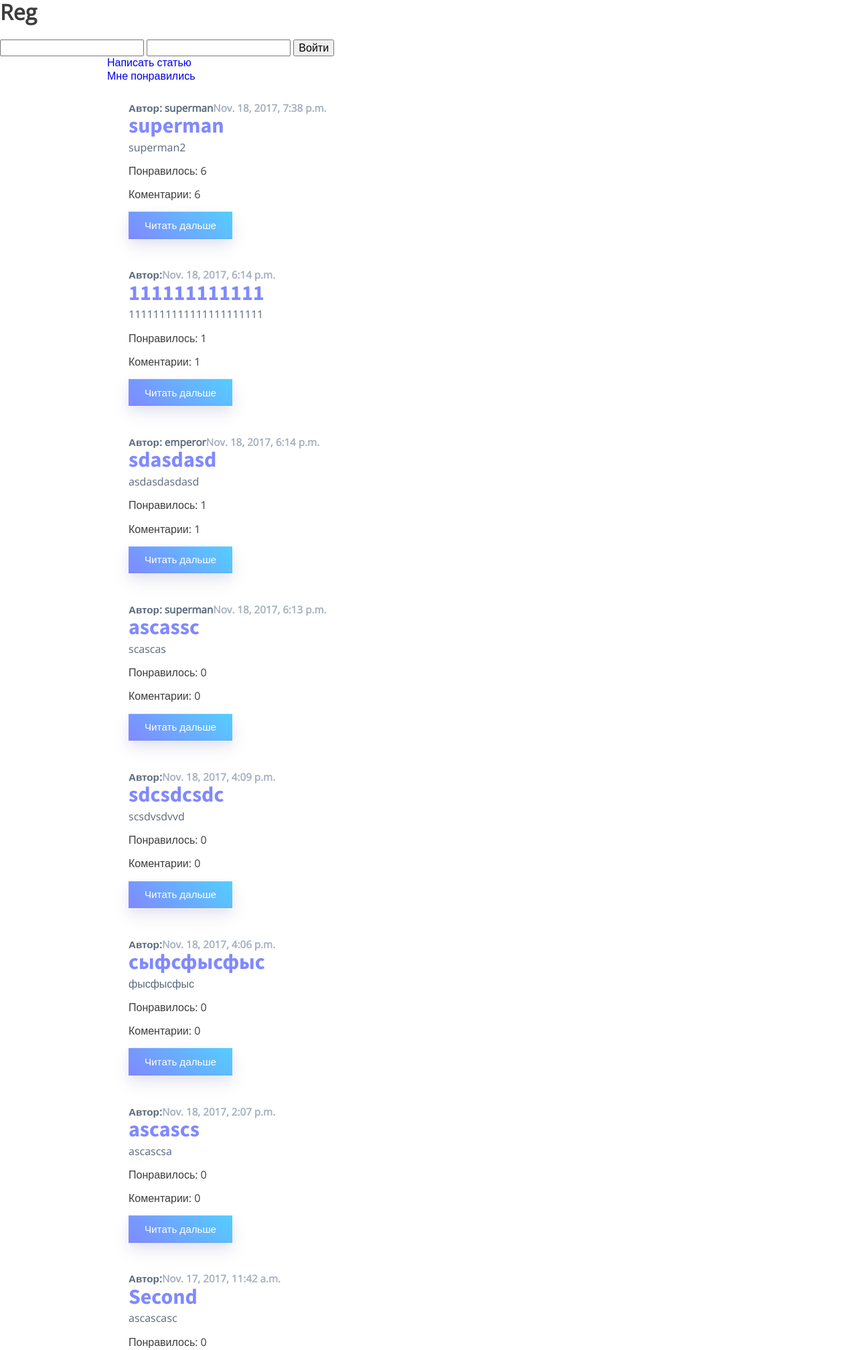
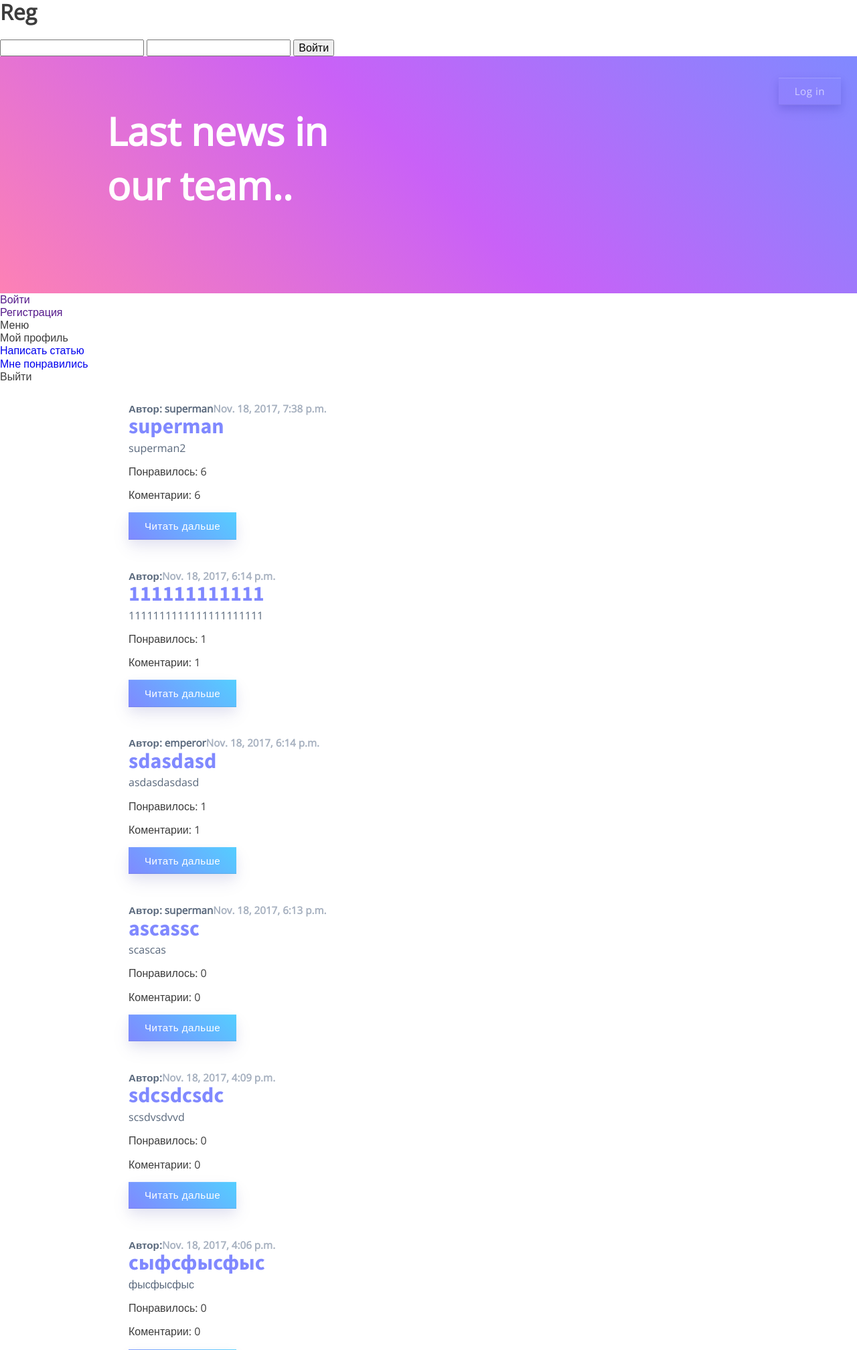
Before and after one commit to AleksBasko/PyBlog, a Django app: page / in a window 1280 px wide. Shown: the top 2016 px of the page at 67% size. Run offline with Django 3.2, Linux system fonts and the light colour scheme; data comes from the database, SQL or seed files in the repository; some libraries are stand-ins or nearby versions.

Commit message:
style list page header

```diff
--- a/static-src/src/style/main.scss
+++ b/static-src/src/style/main.scss
@@ -21,7 +21,8 @@
 /* ------ */
 
 /* --- components style --- */
-@import "part/components/articlesList.component";
+@import "part/components/articlesList.page";
+@import "part/components/login.component";
 /* ------ */
 
 @import "part/media";
--- a/static-src/src/style/part/components/articlesList.component.scss
+++ b/static-src/src/style/part/components/articlesList.page.scss
@@ -1,8 +1,21 @@
 
 .articles-list {
-    width: 75%;
-    max-width: 1170px;
-    margin: 0 auto;
+    position: relative;
+}
+
+.articles-list__header {
+    min-height: 350px;
+    padding: {
+        top: 4.5rem;
+        bottom: 4.5rem;
+        left: 0;
+        right: 0;
+    };
+    background: linear-gradient(45deg, #fd81b5 0%, #c961f7 50%, #8089ff 100%);
+
+    .title {
+        width: 400px;
+    }
 }
 
 .articles-block {
@@ -37,14 +50,6 @@
 }
 
 .articles-block__read {
-    display: inline-block;
-    color: $color-white;
-    text-align: center;
-    line-height: 1.4;
-    touch-action: auto;
     background: linear-gradient(45deg, $color-lilac 0%, $color-blue 100%);
-    font-size: .95rem;
-    padding: .6rem 1.5rem;
     box-shadow: 0 7px 15px rgba(0, 9, 128, 0.05), 0 12px 28px rgba(0, 9, 128, 0.075), inset 0 1px 1px rgba(255, 255, 255, 0.1), inset 0 -1px 1px rgba(0, 0, 0, 0.075);
-    cursor: pointer;
 }
--- /dev/null
+++ b/static-src/src/style/part/components/login.component.scss
@@ -0,0 +1,16 @@
+.login__btn {
+    position: absolute;
+    top: 2rem;
+    right: 1.5rem;
+    box-shadow: 0 5px 10px rgba(0, 9, 128, .075), 0 7px 18px rgba(0, 9, 128, .1), inset 0 1px 1px rgba(255, 255, 255, .2), inset 0 -1px 1px rgba(0, 0, 0, .075);
+    //box-shadow: 0 5px 10px rgba(0, 9, 128, 0.035), 0 7px 18px rgba(0, 9, 128, 0.05), inset 0 1px 1px rgba(255, 255, 255, 0.1), inset 0 -1px 1px rgba(0, 0, 0, 0.075);
+    span {
+        opacity: .6;
+        transition: opacity .2s;
+    }
+    &:hover {
+        span {
+            opacity: 1;
+        }
+    }
+}
--- a/static-src/src/style/part/elements/blocks.scss
+++ b/static-src/src/style/part/elements/blocks.scss
@@ -4,6 +4,7 @@ html {
 }
 
 body {
+    min-height: 100vh;
     font-style: normal;
     font-weight: 400;
     background-color: $color-white;
@@ -14,9 +15,10 @@ body {
     font-family: $open;
 }
 
-.main-container {
-    width: 100%;
-    min-height: 100vh;
+.container {
+    width: 75%;
+    max-width: 1170px;
+    margin: 0 auto;
 }
 
 .lr-inner-container {
--- a/static-src/src/style/part/elements/buttons.scss
+++ b/static-src/src/style/part/elements/buttons.scss
@@ -3,3 +3,15 @@
 button {
     cursor: pointer;
 }
+
+.btn {
+    display: inline-block;
+    text-align: center;
+    line-height: 1.4;
+    color: $color-white;
+    font-size: .95rem;
+    padding: .6rem 1.5rem;
+    letter-spacing: .03rem;
+    cursor: pointer;
+    touch-action: auto;
+}
--- a/static-src/src/style/part/elements/text.scss
+++ b/static-src/src/style/part/elements/text.scss
@@ -40,3 +40,10 @@ h4 {
     margin-top: 3rem;
     margin-bottom: 0;
 }
+
+.title {
+    font-size: 3.6rem;
+    color: $color-white;
+    line-height: 1.4;
+    margin-bottom: 3rem;
+}
--- a/static-src/src/style/part/global/colors.scss
+++ b/static-src/src/style/part/global/colors.scss
@@ -13,9 +13,9 @@ $color-lilac: #8089ff;
 
 $color-black: #000000;
 
-
+//0 5px 10px rgba(0, 9, 128, 0.035), 0 7px 18px rgba(0, 9, 128, 0.05), inset 0 1px 1px rgba(255, 255, 255, 0.1), inset 0 -1px 1px rgba(0, 0, 0, 0.075)
 //list header
-//linear-gradient(45deg, #8089ff 0%, #54ceff 100%)
+//background: linear-gradient(45deg, #8089ff 0%, #54ceff 100%);
 
 //personal page
 //linear-gradient(45deg, #fd81b5 0%, #c961f7 50%, #8089ff 100%)
--- a/static/style/main.css
+++ b/static/style/main.css
@@ -499,14 +499,16 @@ body {
     font-weight: 400;
     font-style: normal;
     position: relative;
+    min-height: 100vh;
     min-height: 100%;
     color: #3c3c3c;
     background-color: #fff;
 }
 
-.main-container {
-    width: 100%;
-    min-height: 100vh;
+.container {
+    width: 75%;
+    max-width: 1170px;
+    margin: 0 auto;
 }
 
 .lr-inner-container {
@@ -524,6 +526,19 @@ body {
 
 button {
     cursor: pointer;
+}
+
+.btn {
+    font-size: .95rem;
+    line-height: 1.4;
+    display: inline-block;
+    padding: .6rem 1.5rem;
+    cursor: pointer;
+    text-align: center;
+    letter-spacing: .03rem;
+    color: #fff;
+    -ms-touch-action: auto;
+    touch-action: auto;
 }
 
 pre,
@@ -653,12 +668,32 @@ h4 {
     color: #59687c;
 }
 
+.title {
+    font-size: 3.6rem;
+    line-height: 1.4;
+    margin-bottom: 3rem;
+    color: #fff;
+}
+
 /* ------ */
 /* --- components style --- */
 .articles-list {
-    width: 75%;
-    max-width: 1170px;
-    margin: 0 auto;
+    position: relative;
+}
+
+.articles-list__header {
+    min-height: 350px;
+    padding-top: 4.5rem;
+    padding-right: 0;
+    padding-bottom: 4.5rem;
+    padding-left: 0;
+    background: -webkit-linear-gradient(45deg, #fd81b5 0%, #c961f7 50%, #8089ff 100%);
+    background: -o-linear-gradient(45deg, #fd81b5 0%, #c961f7 50%, #8089ff 100%);
+    background: linear-gradient(45deg, #fd81b5 0%, #c961f7 50%, #8089ff 100%);
+}
+
+.articles-list__header .title {
+    width: 400px;
 }
 
 .articles-block {
@@ -697,20 +732,30 @@ h4 {
 }
 
 .articles-block__read {
-    font-size: .95rem;
-    line-height: 1.4;
-    display: inline-block;
-    padding: .6rem 1.5rem;
-    cursor: pointer;
-    text-align: center;
-    color: #fff;
     background: -webkit-linear-gradient(45deg, #8089ff 0%, #54ceff 100%);
     background: -o-linear-gradient(45deg, #8089ff 0%, #54ceff 100%);
     background: linear-gradient(45deg, #8089ff 0%, #54ceff 100%);
     -webkit-box-shadow: 0 7px 15px rgba(0, 9, 128, .05), 0 12px 28px rgba(0, 9, 128, .075), inset 0 1px 1px rgba(255, 255, 255, .1), inset 0 -1px 1px rgba(0, 0, 0, .075);
     box-shadow: 0 7px 15px rgba(0, 9, 128, .05), 0 12px 28px rgba(0, 9, 128, .075), inset 0 1px 1px rgba(255, 255, 255, .1), inset 0 -1px 1px rgba(0, 0, 0, .075);
-    -ms-touch-action: auto;
-    touch-action: auto;
+}
+
+.login__btn {
+    position: absolute;
+    top: 2rem;
+    right: 1.5rem;
+    -webkit-box-shadow: 0 5px 10px rgba(0, 9, 128, .075), 0 7px 18px rgba(0, 9, 128, .1), inset 0 1px 1px rgba(255, 255, 255, .2), inset 0 -1px 1px rgba(0, 0, 0, .075);
+    box-shadow: 0 5px 10px rgba(0, 9, 128, .075), 0 7px 18px rgba(0, 9, 128, .1), inset 0 1px 1px rgba(255, 255, 255, .2), inset 0 -1px 1px rgba(0, 0, 0, .075);
+}
+
+.login__btn span {
+    -webkit-transition: opacity .2s;
+    -o-transition: opacity .2s;
+    transition: opacity .2s;
+    opacity: .6;
+}
+
+.login__btn:hover span {
+    opacity: 1;
 }
 
 /* ------ */
--- a/templates/article/articleList.html
+++ b/templates/article/articleList.html
@@ -2,8 +2,24 @@
 
 {% block content %}
     <div class="articles-list">
+        <header class="articles-list__header">
+            <div class="login">
+                <div class="login__btn btn">
+                    <span>Log in</span>
+                </div>
+            </div>
+            <div class="container">
+                <h1 class="title">Last news in our team..</h1>
+            </div>
+        </header>
+        <a href="">Войти</a>
+        <a href="">Регистрация</a>
+        <a>Меню</a>
+        <a>Мой профиль</a>
         <a href="/articles/write/">Написать статью</a>
         <a href="/articles/favorite/">Мне понравились</a>
+        <a>Выйти</a>
+        <div class="container">
             {% for item in articleList %}
 
                 <div class="articles-block">
@@ -18,10 +34,11 @@
                     <p class="articles-block__announce">{{ item.article_text|truncatewords:2 }}</p>
                     <p>Понравилось: {{ item.article_likes }}</p>
                     <p>Коментарии: {{ item.article_likes }}</p>
-                <a href="/articles/get/{{ item.id }}" class="articles-block__read">Читать дальше</a>
+                    <a href="/articles/get/{{ item.id }}" class="articles-block__read btn">Читать дальше</a>
                 </div>
 
             {% endfor %}
         </div>
+    </div>
 
 {% endblock %}
--- a/templates/base.html
+++ b/templates/base.html
@@ -21,14 +21,11 @@
 
 <body>
 
-<div class="main-container">
     <div class="lr-preloader"></div>
     {% include "components/login.html" %}
 
     {% block content %}
     {% endblock %}
 
-</div>
-
 </body>
 </html>
```
Also changed, not shown: 1 other file. Lines whose indentation alone changed are shown as unchanged.
